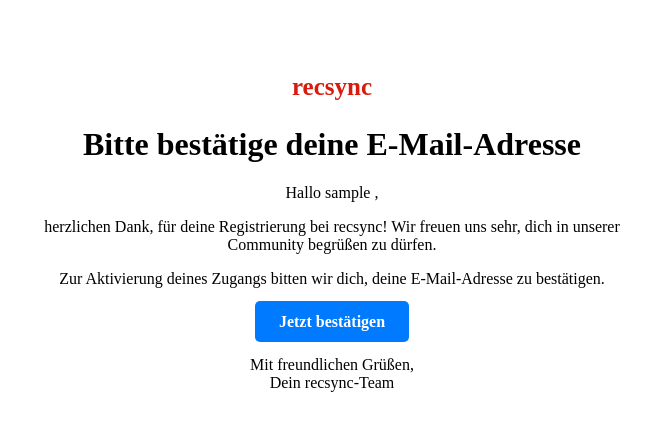
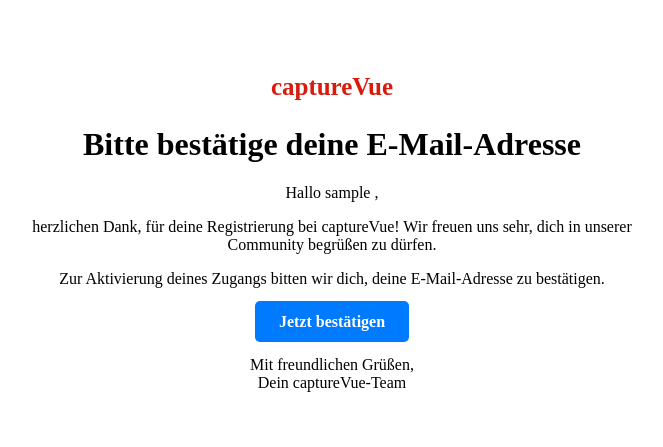
Before and after one commit to MarijanDupkovic/bloom, a Django app: template bloom/templates/auth/signup.html in a window 1280 px wide. Shown: the top 447 px of the page, without its empty margins (308-971 px from the left). Run offline with Django 5.2, Linux system fonts and the light colour scheme; the template is opened without the code that fills it: most values are stand-ins (such as "Sample title", 1, 10 or a date in 2020); data that the repository does not hold is empty.

Commit message:
Updated Settings

```diff
--- a/bloom/Authorization/utils.py
+++ b/bloom/Authorization/utils.py
@@ -20,7 +20,7 @@
     token = Token.objects.get_or_create(user=user)
     context = {'username': user.username, 'token': token[0]}
     rendered = render_to_string("auth/resetPW.html", context)
-    subject = 'RECSYNC:Reset your Password'
+    subject = 'captureVue:Reset your Password'
     email_from = settings.EMAIL_HOST_USER
     recipients = [user.email]
     send_mail(subject, '',  email_from, recipients, html_message=rendered)
@@ -29,9 +29,9 @@
 def send_register_mail_to_newuser(user,token):
     context = {'username': user.username, 'token': token}
     rendered = render_to_string("auth/signup.html", context)
-    subject = 'Welcome to RECSYNC'
+    subject = 'Welcome to captureVue'
     html_message = rendered
-    email_from = settings.EMAIL_HOST_USER
+    email_from = 'noreply@capturevue.de'
     recipient_list = [user.email]
 
     send_mail(subject, '',  email_from, recipient_list, html_message=html_message)
--- a/bloom/Authorization/views.py
+++ b/bloom/Authorization/views.py
@@ -34,9 +34,9 @@
 
         else:
             userData = serializer.data
-            if serializer.data.get('email'):
+            if serializer.data.get('username'):
                 try:
-                    user = get_user_model().objects.get(email=userData['email'])
+                    user = get_user_model().objects.get(username=userData['username'])
                     if not user.is_active:
                         return Response('Email not activated!',status=status.HTTP_403_FORBIDDEN)
                     else:
--- a/bloom/bloom/settings.py
+++ b/bloom/bloom/settings.py
@@ -185,6 +185,7 @@
     'https://be.recsync.app',
     'http://localhost:4200',
     'https://test.marijandupkovic.com',
+    'https://capturevue.de',
 ]
 CSRF_TRUSTED_ORIGINS = [
     'https://be.recsync.app',
--- a/bloom/templates/auth/signup.html
+++ b/bloom/templates/auth/signup.html
@@ -3,7 +3,7 @@
 <head>
     <meta charset="UTF-8">
     <meta name="viewport" content="width=device-width, initial-scale=1.0">
-    <title>Bestätigung deiner E-Mail-Adresse</title>
+    <title>captureVue: Bestätigung deiner E-Mail-Adresse</title>
     <style>
     </style>
 </head>
@@ -14,13 +14,13 @@
                 <table width="600" cellpadding="0" cellspacing="0" style="border-collapse: collapse;">
                     <tr>
                         <td style="padding: 40px 0; text-align: center;">
-                            <p style="color: rgb(217,27,13); font-weight: bold; font-size: 25px;">recsync</p>
+                            <p style="color: rgb(217,27,13); font-weight: bold; font-size: 25px;">captureVue</p>
                             <h1>Bitte bestätige deine E-Mail-Adresse</h1>
                             <p>Hallo {{ username }} ,</p>
-                            <p>herzlichen Dank, für deine Registrierung bei recsync! Wir freuen uns sehr, dich in unserer Community begrüßen zu dürfen.</p>
+                            <p>herzlichen Dank, für deine Registrierung bei captureVue! Wir freuen uns sehr, dich in unserer Community begrüßen zu dürfen.</p>
                             <p>Zur Aktivierung deines Zugangs bitten wir dich, deine E-Mail-Adresse zu bestätigen.</p>
-                            <p style="margin: 25px 0 25px 0;"><a href="https://test.marijandupkovic.com/activate/{{ token }}/" style="background-color: #007bff; color: #ffffff; padding: 12px 24px; text-decoration: none; border-radius: 5px; font-weight: bold;">Jetzt bestätigen</a></p>
-                            <p>Mit freundlichen Grüßen,<br/>Dein recsync-Team</p>
+                            <p style="margin: 25px 0 25px 0;"><a href="https://capturevue.de/activate/{{ token }}/" style="background-color: #007bff; color: #ffffff; padding: 12px 24px; text-decoration: none; border-radius: 5px; font-weight: bold;">Jetzt bestätigen</a></p>
+                            <p>Mit freundlichen Grüßen,<br/>Dein captureVue-Team</p>
                         </td>
                     </tr>
                 </table>
```
Also changed, not shown: bloom/Authorization/serializers.py (+6 -15 lines), bloom/templates/auth/resetPW.html (+4 -4 lines).
